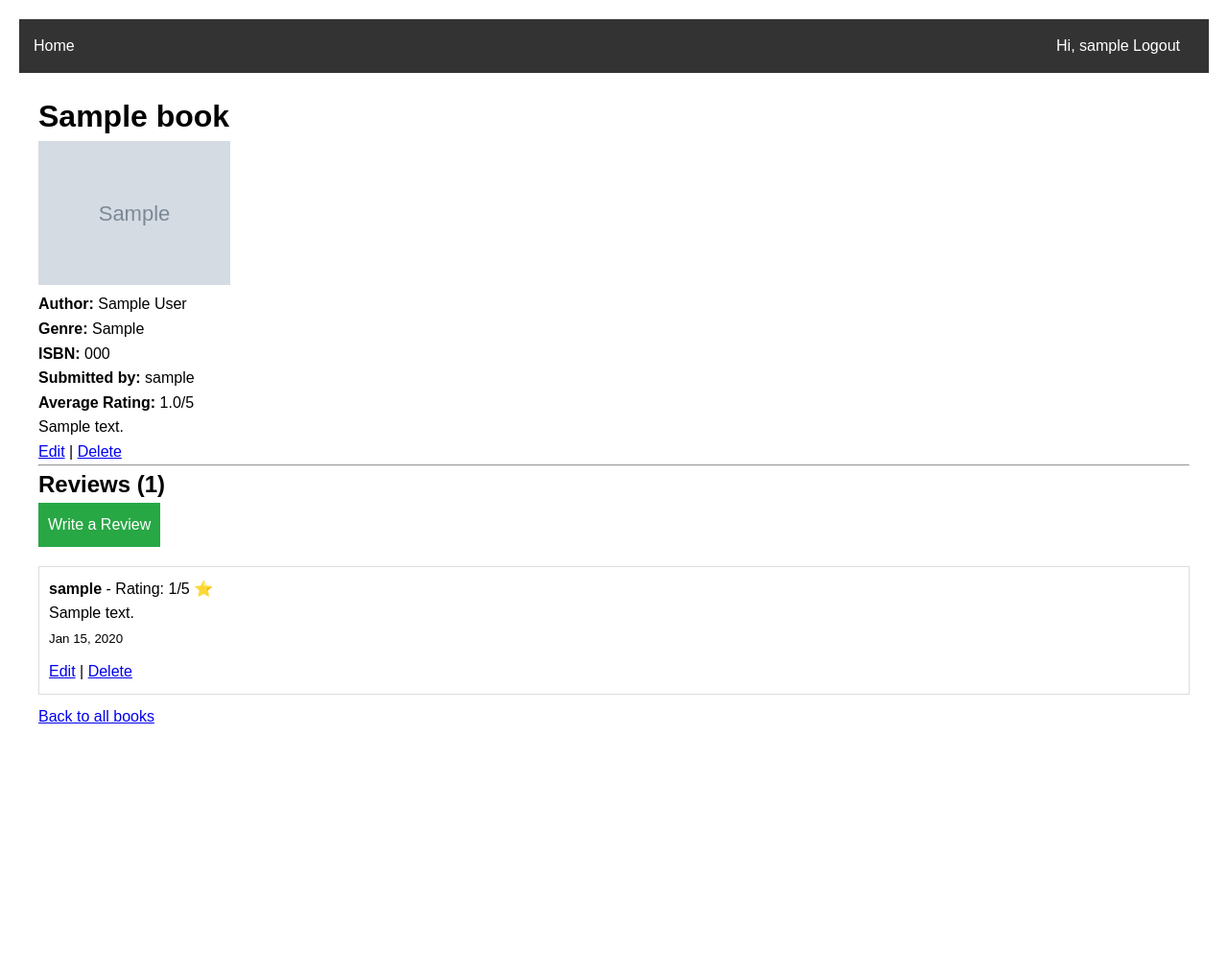
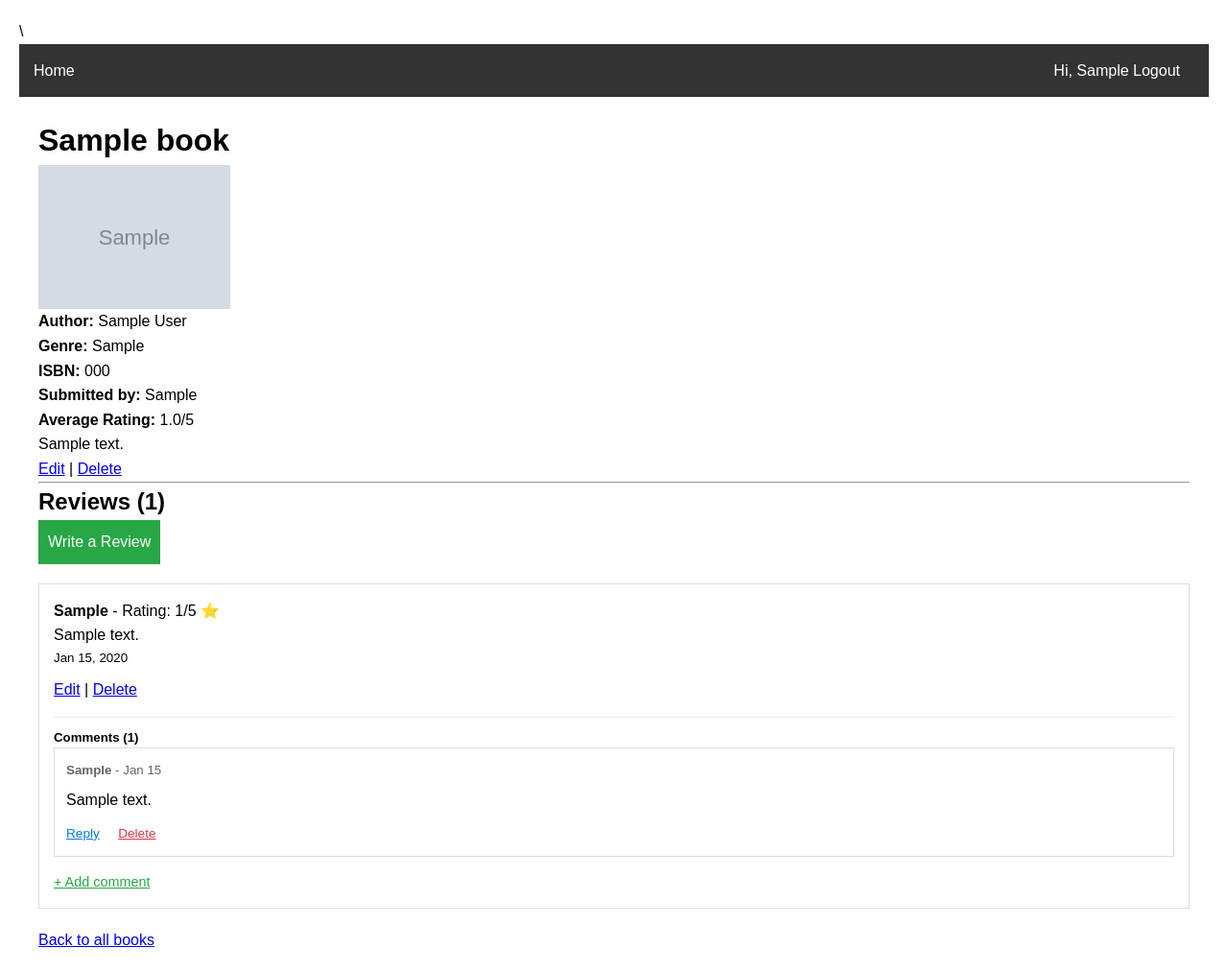
Before and after one commit to Sujal85526/shelf, a Django app: page /books/1/ in a window 1280 px wide. Shown: the whole page at 96% size. Before the commit the page ends 754 px from the top, so only its background shows below. Run offline with Django 5.2, Linux system fonts and the light colour scheme; a user stored in the database is signed in; tables that the repository leaves empty hold one stand-in row (values such as "Sample post"); grey boxes marked "Sample" are stand-in pictures.

Commit message:
Threaded Comments (TREE STRUCTURE)

```diff
--- a/apps/books/views.py
+++ b/apps/books/views.py
@@ -18,6 +18,26 @@ def book_list(request):
 def book_detail(request, pk):
     book = get_object_or_404(Book, pk=pk)
     reviews = book.reviews.all()
+
+    # BUILD TREE STRUCTURE - NO MODEL ASSIGNMENT
+    for review in reviews:
+        # Get top-level comments
+        top_level_comments = review.comments.filter(parent__isnull=True).order_by('created_at')
+
+        # For each top-level comment, find its replies
+        comment_tree = []
+        all_comments = review.comments.all()
+
+        for comment in top_level_comments:
+            # Create dict with comment and its replies
+            tree_item = {
+                'comment': comment,
+                'replies': [c for c in all_comments if c.parent == comment]
+            }
+            comment_tree.append(tree_item)
+
+        review.comment_tree = comment_tree
+
     return render(request, 'books/book_detail.html', {'book': book, 'reviews': reviews})
 
 @login_required
--- /dev/null
+++ b/apps/comments/urls.py
@@ -0,0 +1,10 @@
+from django.urls import path
+from . import views
+
+urlpatterns = [
+    # Top level comment
+    path('review/<int:review_pk>/comment/', views.comment_create, name='comment_create'),
+    # Reply to specific comment
+    path('review/<int:review_pk>/comment/<int:parent_pk>/', views.comment_create, name='comment_reply'),
+    path('comment/<int:pk>/delete/', views.comment_delete, name='comment_delete'),
+]
--- a/config/urls.py
+++ b/config/urls.py
@@ -24,6 +24,7 @@ urlpatterns = [
     path('users/', include('apps.users.urls')),
     path('books/', include('apps.books.urls')),
     path('reviews/', include('apps.reviews.urls')),
+    path('comments/', include('apps.comments.urls')),
     path('', include('apps.books.urls')),
 ]
 
--- a/templates/base.html
+++ b/templates/base.html
@@ -22,7 +22,7 @@
         <a href="{% url 'book_list' %}">Home</a>
         {% if user.is_authenticated %}
             <span style="float: right;">
-                <span>Hi, {{ user.username }}</span>
+                <span>Hi, {{ user.username|capfirst }}</span>
                 <a href="{% url 'logout' %}">Logout</a>
             </span>
         {% else %}
--- a/templates/books/book_detail.html
+++ b/templates/books/book_detail.html
@@ -1,4 +1,4 @@
-{% extends 'base.html' %}
+\{% extends 'base.html' %}
 
 {% block title %}{{ book.title }}{% endblock %}
 
@@ -12,7 +12,7 @@
 <p><strong>Author:</strong> {{ book.author }}</p>
 <p><strong>Genre:</strong> {{ book.genre }}</p>
 <p><strong>ISBN:</strong> {{ book.isbn|default:"N/A" }}</p>
-<p><strong>Submitted by:</strong> {{ book.submitted_by.username }}</p>
+<p><strong>Submitted by:</strong> {{ book.submitted_by.username|capfirst }}</p>
 <p><strong>Average Rating:</strong> {{ book.average_rating|floatformat:1 }}/5</p>
 <p>{{ book.description }}</p>
 
@@ -33,8 +33,9 @@
 
 {% if reviews %}
     {% for review in reviews %}
-        <div style="border: 1px solid #ddd; padding: 10px; margin-bottom: 10px;">
-            <p><strong>{{ review.user.username }}</strong> - Rating: {{ review.rating }}/5 ⭐</p>
+        <div style="border: 1px solid #ddd; padding: 15px; margin-bottom: 20px;">
+            <div>
+                <p><strong>{{ review.user.username|capfirst }}</strong> - Rating: {{ review.rating }}/5 ⭐</p>
                 <p>{{ review.text }}</p>
                 <small>{{ review.created_at|date:"M d, Y" }}</small>
 
@@ -45,6 +46,58 @@
                     </div>
                 {% endif %}
             </div>
+
+            <!-- ✅ PERFECT TREE STRUCTURE COMMENTS -->
+            <div style="margin-top: 15px; padding-top: 10px; border-top: 1px solid #eee;">
+                <h5>Comments ({{ review.comments.count }})</h5>
+
+                {% for tree_item in review.comment_tree %}
+                    <!-- PARENT COMMENT -->
+                    <div style="padding: 12px; border: 1px solid #ddd; margin-bottom: 10px; background: white;">
+                        <small style="color: #666;">
+                            <strong>{{ tree_item.comment.user.username|capfirst }}</strong> - {{ tree_item.comment.created_at|date:"M d" }}
+                        </small>
+                        <p style="margin: 8px 0;">{{ tree_item.comment.text }}</p>
+
+                        <!-- NESTED REPLIES WITH DELETE -->
+                        {% for reply in tree_item.replies %}
+                            <div style="padding: 10px; padding-left: 45px; background: #f8f9fa; margin: 5px 0; border-left: 3px solid #007bff;">
+                                <small style="color: #666;">
+                                    <strong>{{ reply.user.username|capfirst }}</strong>
+                                    <span style="color: #007bff;">→ Reply</span> - {{ reply.created_at|date:"M d" }}
+                                </small>
+                                <p style="margin: 5px 0;">{{ reply.text }}</p>
+
+                                <!-- REPLY DELETE BUTTON -->
+                                {% if user == reply.user %}
+                                    <div style="margin-top: 5px;">
+                                        <a href="{% url 'comment_delete' reply.pk %}" style="font-size: 0.8em; color: #dc3545; text-decoration: none;">Delete</a>
+                                    </div>
+                                {% endif %}
+                            </div>
+                        {% endfor %}
+
+                        <!-- PARENT ACTION BUTTONS -->
+                        <div style="margin-top: 8px;">
+                            {% if user.is_authenticated %}
+                                <a href="{% url 'comment_reply' review.pk tree_item.comment.pk %}" style="font-size: 0.85em; color: #007bff;">Reply</a>
+                            {% endif %}
+                            {% if user == tree_item.comment.user %}
+                                <a href="{% url 'comment_delete' tree_item.comment.pk %}" style="font-size: 0.85em; margin-left: 15px; color: #dc3545;">Delete</a>
+                            {% endif %}
+                        </div>
+                    </div>
+                {% empty %}
+                    <small style="color: #666;">No comments yet.</small>
+                {% endfor %}
+
+                {% if user.is_authenticated %}
+                    <div style="margin-top: 15px;">
+                        <a href="{% url 'comment_create' review.pk %}" style="font-size: 0.9em; color: #28a745;">+ Add comment</a>
+                    </div>
+                {% endif %}
+            </div>
+        </div>
     {% endfor %}
 {% else %}
     <p>No reviews yet. Be the first to review!</p>
--- a/templates/books/book_list.html
+++ b/templates/books/book_list.html
@@ -21,7 +21,7 @@
             <h2><a href="{% url 'book_detail' book.pk %}">{{ book.title }}</a></h2>
             <p><strong>Author:</strong> {{ book.author }}</p>
             <p><strong>Genre:</strong> {{ book.genre }}</p>
-            <p><strong>Submitted by:</strong> {{ book.submitted_by.username }}</p>
+            <p><strong>Submitted by:</strong> {{ book.submitted_by.username|capfirst }}</p>
             <p><strong>Average Rating:</strong> {{ book.average_rating|floatformat:1 }}/5</p>
         </div>
     {% endfor %}
```
Also changed, not shown: apps/comments/forms.py (added, +10 -0 lines), apps/comments/views.py (+43 -2 lines), templates/comments/comment_confirm_delete.html (added, +14 -0 lines), templates/comments/comment_form.html (added, +14 -0 lines). Lines whose indentation alone changed are shown as unchanged.
